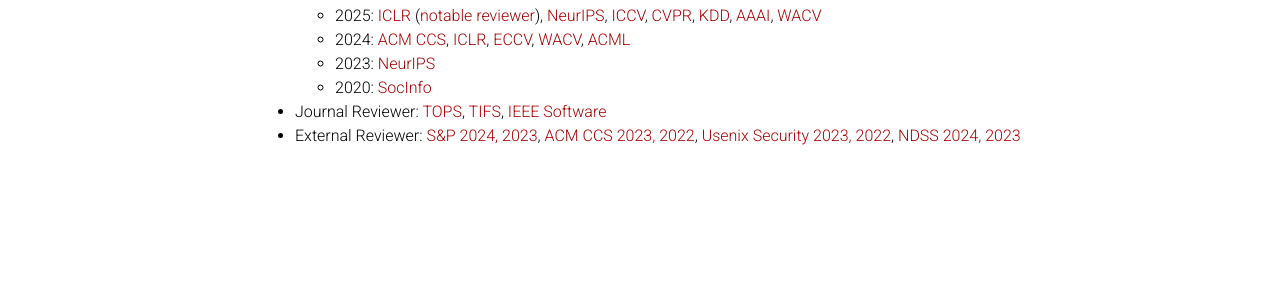
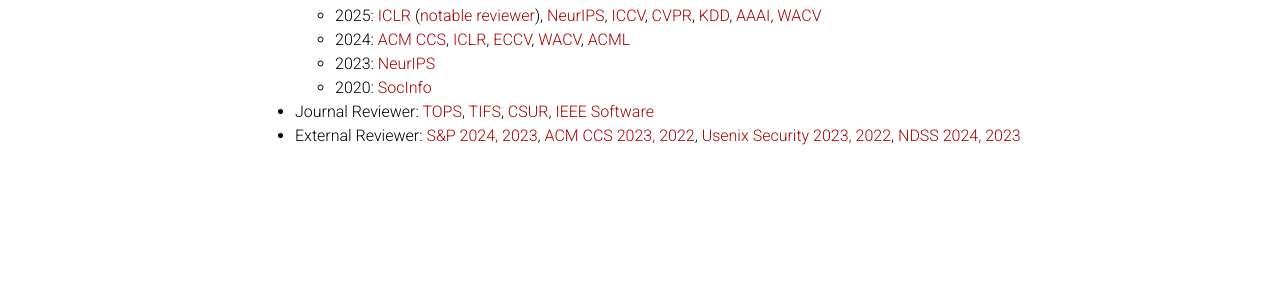
Before and after one commit to ruiwen-ai/ruiwen-ai.github.io, a Jekyll site: the page built from _pages/dropdown.md, in a window 1280 px wide. Shown: the part 390-684 px from the top of the page. Built offline with Jekyll 4.4.1, drawn with Linux system fonts in a browser that asks for light colours; comment, search, counter and statistics services are not loaded; a style sheet for code colours, icons or effects is not loaded.

Commit message:
Update dropdown.md

```diff
--- a/_pages/dropdown.md
+++ b/_pages/dropdown.md
@@ -25,7 +25,7 @@ permalink: /services/
     <li> 2020: <a href='https://kdd.isti.cnr.it/socinfo2020/'>SocInfo</a></li>
     </ul>
   </li>
-  <li>Journal Reviewer: <a href='https://dl.acm.org/journal/tops'>TOPS</a>, <a href='https://signalprocessingsociety.org/publications-resources/ieee-transactions-information-forensics-and-security'>TIFS</a>, <a href='https://www.computer.org/csdl/magazine/so'>IEEE Software</a>
+  <li>Journal Reviewer: <a href='https://dl.acm.org/journal/tops'>TOPS</a>, <a href='https://signalprocessingsociety.org/publications-resources/ieee-transactions-information-forensics-and-security'>TIFS</a>, <a href='https://dl.acm.org/journal/csur'>CSUR</a>, <a href='https://www.computer.org/csdl/magazine/so'>IEEE Software</a>
   </li>
   <li>External Reviewer: <a href='https://sp2024.ieee-security.org/' target='_blank'>S&P 2024, 2023</a>, <a href='https://www.sigsac.org/ccs/CCS2023/'>ACM CCS 2023, 2022</a>, <a href='https://www.usenix.org/conference/usenixsecurity23' target='_blank'>Usenix Security 2023, 2022</a>, <a href='https://www.ndss-symposium.org/ndss2023/' target='_blank'>NDSS 2024, 2023</a>
   </li>
```
